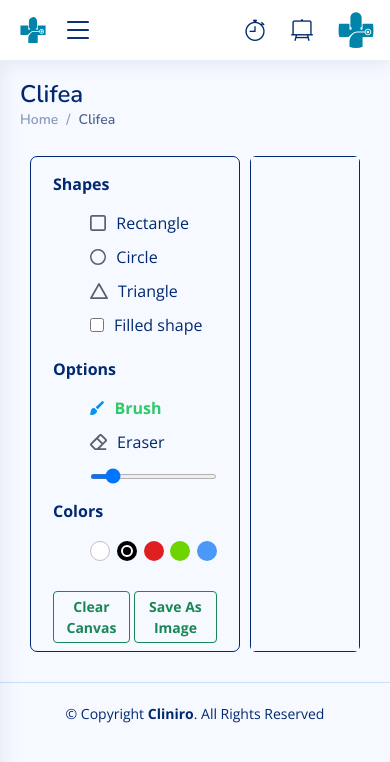
After one commit to balirampansare/cliniro-php, a PHP site: page /doctor/scratchpad.php in a window 390 px wide. The commit adds this page. Shown: the top 762 px of the page. Run offline with PHP 8.4, Linux system fonts and the light colour scheme; the visitor is signed in with stand-in values (Sample User, id 1); data that the repository does not hold is empty; some libraries are stand-ins or nearby versions.

Commit message:
added scratchpad link in sidebar

```diff
--- a/doctor/add-patient.php
+++ b/doctor/add-patient.php
@@ -322,7 +322,7 @@ error:function (){}
       </li>
 
       <li class="nav-item">
-        <a class="nav-link collapsed" href="#">
+        <a class="nav-link collapsed" href="scratchpad.php">
           <i class="bi bi-easel2"></i>
           <span>drawing-board</span>
         </a>
--- a/doctor/appointments.php
+++ b/doctor/appointments.php
@@ -268,7 +268,7 @@ if(strlen($_SESSION['id']==0)) {
       </li>
 
       <li class="nav-item">
-        <a class="nav-link collapsed" href="#">
+        <a class="nav-link collapsed" href="scratchpad.php">
           <i class="bi bi-easel2"></i>
           <span>drawing-board</span>
         </a>
--- a/doctor/beupdated.php
+++ b/doctor/beupdated.php
@@ -268,7 +268,7 @@ if(strlen($_SESSION['id']==0)) {
       </li>
 
       <li class="nav-item">
-        <a class="nav-link collapsed" href="#">
+        <a class="nav-link collapsed" href="scratchpad.php">
           <i class="bi bi-easel2"></i>
           <span>drawing-board</span>
         </a>
--- a/doctor/contactus.php
+++ b/doctor/contactus.php
@@ -275,7 +275,7 @@ if(strlen($_SESSION['id']==0)) {
       </li>
 
       <li class="nav-item">
-        <a class="nav-link collapsed" href="#">
+        <a class="nav-link collapsed" href="scratchpad.php">
           <i class="bi bi-easel2"></i>
           <span>drawing-board</span>
         </a>
--- a/doctor/doctor-change-password.php
+++ b/doctor/doctor-change-password.php
@@ -320,7 +320,7 @@ else
       </li>
 
       <li class="nav-item">
-        <a class="nav-link collapsed" href="#">
+        <a class="nav-link collapsed" href="scratchpad.php">
           <i class="bi bi-easel2"></i>
           <span>drawing-board</span>
         </a>
--- a/doctor/doctor-profile.php
+++ b/doctor/doctor-profile.php
@@ -293,7 +293,7 @@ if($sql)
       </li>
 
       <li class="nav-item">
-        <a class="nav-link collapsed" href="#">
+        <a class="nav-link collapsed" href="scratchpad.php">
           <i class="bi bi-easel2"></i>
           <span>drawing-board</span>
         </a>
--- a/doctor/doctorlanding.php
+++ b/doctor/doctorlanding.php
@@ -268,7 +268,7 @@ if(strlen($_SESSION['id']==0)) {
       </li>
 
       <li class="nav-item">
-        <a class="nav-link collapsed" href="#">
+        <a class="nav-link collapsed" href="scratchpad.php">
           <i class="bi bi-easel2"></i>
           <span>drawing-board</span>
         </a>
--- a/doctor/manage-patient.php
+++ b/doctor/manage-patient.php
@@ -268,7 +268,7 @@ if(strlen($_SESSION['id']==0)) {
       </li>
 
       <li class="nav-item">
-        <a class="nav-link collapsed" href="#">
+        <a class="nav-link collapsed" href="scratchpad.php">
           <i class="bi bi-easel2"></i>
           <span>drawing-board</span>
         </a>
--- a/doctor/plain.php
+++ b/doctor/plain.php
@@ -268,7 +268,7 @@ if(strlen($_SESSION['id']==0)) {
       </li>
 
       <li class="nav-item">
-        <a class="nav-link collapsed" href="#">
+        <a class="nav-link collapsed" href="scratchpad.php">
           <i class="bi bi-easel2"></i>
           <span>drawing-board</span>
         </a>
--- a/doctor/prescriptions.php
+++ b/doctor/prescriptions.php
@@ -314,7 +314,7 @@ if(isset($_POST['submit']))
       </li>
 
       <li class="nav-item">
-        <a class="nav-link collapsed" href="#">
+        <a class="nav-link collapsed" href="scratchpad.php">
           <i class="bi bi-easel2"></i>
           <span>drawing-board</span>
         </a>
--- /dev/null
+++ b/doctor/scratchpad.php
@@ -0,0 +1,441 @@
+<?php
+session_start();
+error_reporting(0);
+include('include/config.php');
+if(strlen($_SESSION['id']==0)) {
+ header('location:doctorlogout.php');
+  } else{
+
+
+?>
+
+<!DOCTYPE html>
+<html lang="en">
+
+<head>
+  <meta charset="utf-8">
+  <meta content="width=device-width, initial-scale=1.0" name="viewport">
+
+  <title>Cliniro</title>
+  <meta content="" name="description">
+  <meta content="" name="keywords">
+
+  <!-- Favicons -->
+  <link href="assets/img/logo.svg" rel="icon">
+  <!--link href="assets/img/apple-touch-icon.png" rel="apple-touch-icon"-->
+
+  <!-- Google Fonts -->
+  <link href="https://fonts.gstatic.com" rel="preconnect">
+  <link href="https://fonts.googleapis.com/css?family=Open+Sans:300,300i,400,400i,600,600i,700,700i|Nunito:300,300i,400,400i,600,600i,700,700i|Poppins:300,300i,400,400i,500,500i,600,600i,700,700i" rel="stylesheet">
+
+  <!-- Vendor CSS Files -->
+  <link href="assets/vendor/bootstrap/css/bootstrap.min.css" rel="stylesheet">
+  <link href="assets/vendor/bootstrap-icons/bootstrap-icons.css" rel="stylesheet">
+  <link href="assets/vendor/boxicons/css/boxicons.min.css" rel="stylesheet">
+  <link href="assets/vendor/quill/quill.snow.css" rel="stylesheet">
+  <link href="assets/vendor/quill/quill.bubble.css" rel="stylesheet">
+  <link href="assets/vendor/remixicon/remixicon.css" rel="stylesheet">
+  <link href="assets/vendor/simple-datatables/style.css" rel="stylesheet">
+
+  <!-- Template Main CSS File -->
+  <link href="assets/css/style.css" rel="stylesheet">
+
+
+  <script data-require="jquery@*" data-semver="3.0.0" src="https://cdnjs.cloudflare.com/ajax/libs/jquery/3.0.0/jquery.js"></script>
+    <link rel="stylesheet" type="text/css" href="http://ajax.aspnetcdn.com/ajax/jquery.dataTables/1.9.4/css/jquery.dataTables.css" />
+    <script type="text/javascript" charset="utf8" src="//cdn.datatables.net/1.10.12/js/jquery.dataTables.js"></script>
+
+
+</head>
+
+<!--script>
+  const uid = sessionStorage.getItem("uid")
+
+  if (uid == null){
+    window.location.href = "pages-login.html"
+  }
+</script-->
+
+<body>
+
+  <!-- ======= Header ======= -->
+  <header id="header" class="header fixed-top d-flex align-items-center">
+
+    <div class="d-flex align-items-center justify-content-between">
+      <a href="index.html" class="logo d-flex align-items-center">
+        <img src="assets/img/logo.svg" alt="">
+        <span class="d-none d-lg-block">Cliniro</span>
+      </a>
+      <i class="bi bi-list toggle-sidebar-btn"></i>
+    </div><!-- End Logo -->
+
+    <nav class="header-nav ms-auto">
+      <ul class="d-flex align-items-center">
+
+        <li class="nav-item dropdown">
+
+          <a class="nav-link nav-icon" href="#" data-bs-toggle="dropdown">
+            <i class="bi bi-stopwatch"></i>
+            <!--span class="badge bg-primary badge-number">4</span-->
+          </a><!-- End Notification Icon -->
+        </li><!-- End Notification Nav -->
+
+        <li class="nav-item dropdown">
+
+          <a class="nav-link nav-icon" href="#" data-bs-toggle="dropdown">
+            <i class="bi bi-easel2"></i>
+            <!--span class="badge bg-success badge-number">3</span-->
+          </a><!-- End Messages Icon -->
+        </li><!-- End Messages Nav -->
+
+        <li class="nav-item dropdown pe-3">
+
+          <a class="nav-link nav-profile d-flex align-items-center pe-0" href="#" data-bs-toggle="dropdown">
+            <img src="assets/img/logo copy.svg" alt="Profile" class="rounded-circle">
+            <span class="d-none d-md-block dropdown-toggle ps-2">
+            <?php $query=mysqli_query($con,"select doctorName from doctors where id='".$_SESSION['id']."'");
+            while($row=mysqli_fetch_array($query))
+            {
+	            echo $row['doctorName'];
+            }?>
+            </span>
+          </a><!-- End Profile Iamge Icon -->
+
+          <ul class="dropdown-menu dropdown-menu-end dropdown-menu-arrow profile">
+            <li class="dropdown-header">
+              <h6>
+              <?php $query=mysqli_query($con,"select doctorName from doctors where id='".$_SESSION['id']."'");
+            while($row=mysqli_fetch_array($query))
+            {
+	            echo $row['doctorName'];
+            }?>
+              </h6>
+              <span>
+              <?php $query=mysqli_query($con,"select specilization from doctors where id='".$_SESSION['id']."'");
+            while($row=mysqli_fetch_array($query))
+            {
+	            echo $row['specilization'];
+            }?> <span>Specialist</span>
+              </span>
+            </li>
+            <li>
+              <hr class="dropdown-divider">
+            </li>
+            <li>
+              <a class="dropdown-item d-flex align-items-center" href="doctor-profile.php">
+                <i class="bi bi-person"></i>
+                <span>My Profile</span>
+              </a>
+            </li>
+            <li>
+              <hr class="dropdown-divider">
+            </li>
+            <li>
+              <a class="dropdown-item d-flex align-items-center" href="#">
+                <i class="bi bi-question-circle"></i>
+                <span>Need Help?</span>
+              </a>
+            </li>
+            <li>
+              <hr class="dropdown-divider">
+            </li>
+            <li>
+              <a class="dropdown-item d-flex align-items-center" href="doctor-change-password.php">
+                <i class="bi bi-gear"></i>
+                <span>Change password</span>
+              </a>
+            </li>
+              <hr class="dropdown-divider">
+            </li>
+
+            <li>
+              <a class="dropdown-item d-flex align-items-center" href="doctorlogout.php" id="logout-btn">
+                <i class="bi bi-box-arrow-right"></i>
+                <span>Sign Out</span>
+              </a>
+            </li>
+
+          </ul><!-- End Profile Dropdown Items -->
+        </li><!-- End Profile Nav -->
+
+      </ul>
+    </nav><!-- End Icons Navigation -->
+
+  </header><!-- End Header -->
+
+
+  <!-- ======= Sidebar ======= -->
+  <aside id="sidebar" class="sidebar">
+
+    <ul class="sidebar-nav" id="sidebar-nav">
+
+      <li class="nav-item">
+        <a class="nav-link collapsed " href="doctorlanding.php">
+          <i class="bi bi-grid"></i>
+          <span>Clifea</span>
+        </a>
+      </li><!-- End Dashboard Nav -->
+
+
+      <li class="nav-item">
+        <a class="nav-link collapsed"  href="dashboard.php">
+          <i class="bi bi-bar-chart"></i><span>Dashboard</span>
+        </a>
+      </li><!-- End Charts Nav -->
+
+      <li class="nav-item">
+        <a class="nav-link collapsed" data-bs-target="#forms-nav" data-bs-toggle="collapse" href="#">
+          <i class="bi bi-journal-text"></i><span>Patients</span><i class="bi bi-chevron-down ms-auto"></i>
+        </a>
+        <ul id="forms-nav" class="nav-content collapse " data-bs-parent="#sidebar-nav">
+          <li>
+            <a href="manage-patient.php">
+              <i class="bi bi-circle"></i><span>All Patients</span>
+            </a>
+          </li>
+          <li>
+            <a href="appointments.php">
+              <i class="bi bi-circle"></i><span>Appointments</span>
+            </a>
+          </li>
+          <li>
+            <a href="add-patient.php">
+              <i class="bi bi-circle"></i><span>Add Patient</span>
+            </a>
+          </li>
+          <li>
+            <a href="search-patient.php">
+              <i class="bi bi-circle"></i><span>Search Patient</span>
+            </a>
+          </li>
+        </ul>
+      </li><!-- End Forms Nav -->
+
+      <li class="nav-item">
+        <a class="nav-link collapsed" data-bs-target="#tables-nav" data-bs-toggle="collapse" href="#">
+          <i class="bi bi-layout-text-window-reverse"></i><span>Schedules</span><i class="bi bi-chevron-down ms-auto"></i>
+        </a>
+        <ul id="tables-nav" class="nav-content collapse " data-bs-parent="#sidebar-nav">
+          <li>
+            <a href="#">
+              <i class="bi bi-circle"></i><span>Kanban</span>
+            </a>
+          </li>
+          <li>
+            <a href="#">
+              <i class="bi bi-circle"></i><span>Notes</span>
+            </a>
+          </li>
+        </ul>
+      </li><!-- End Tables Nav -->
+
+
+
+      <li class="nav-item">
+        <a class="nav-link collapsed" data-bs-target="#icons-nav" data-bs-toggle="collapse" href="#">
+          <i class="bi bi-gem"></i><span>Inventory</span><i class="bi bi-chevron-down ms-auto"></i>
+        </a>
+        <ul id="icons-nav" class="nav-content collapse " data-bs-parent="#sidebar-nav">
+          <li>
+            <a href="#">
+              <i class="bi bi-circle"></i><span>Doctors Inventory</span>
+            </a>
+          </li>
+        </ul>
+      </li><!-- End Icons Nav -->
+
+      <li class="nav-heading">CliFea</li>
+
+      <li class="nav-item">
+        <a class="nav-link collapsed" href="beupdated.php">
+          <i class="bi bi-newspaper"></i>
+          <span>Be Updated</span>
+        </a>
+      </li>
+
+      <li class="nav-item">
+        <a class="nav-link collapsed" href="#">
+          <i class="bi bi-calculator"></i>
+          <span>Calci</span>
+        </a>
+      </li>
+
+      <li class="nav-item">
+        <a class="nav-link collapsed" href="#">
+          <i class="bi bi-heart-pulse"></i>
+          <span>Desease Info</span>
+        </a>
+      </li>
+
+      <li class="nav-item">
+        <a class="nav-link collapsed" href="scratchpad.php">
+          <i class="bi bi-easel2"></i>
+          <span>drawing-board</span>
+        </a>
+      </li>
+
+      <li class="nav-item">
+        <a class="nav-link collapsed" href="#">
+          <i class="bi bi-stopwatch"></i>
+          <span>Stop Watch</span>
+        </a>
+      </li>
+
+      <hr>
+
+      <li class="nav-item">
+        <a class="nav-link collapsed" href="doctor-profile.php">
+          <i class="bi bi-person"></i>
+          <span>Profile</span>
+        </a>
+      </li><!-- End Profile Page Nav -->
+
+      <li class="nav-item">
+        <a class="nav-link collapsed" href="faq.html">
+          <i class="bi bi-question-circle"></i>
+          <span>F.A.Q</span>
+        </a>
+      </li><!-- End F.A.Q Page Nav -->
+
+
+      <li class="nav-item">
+        <a class="nav-link collapsed" href="contactus.php">
+          <i class="bi bi-envelope"></i>
+          <span>Contact</span>
+        </a>
+      </li><!-- End Contact Page Nav -->
+
+      <li class="nav-item">
+        <a class="nav-link collapsed" href="doctorlogout.php">
+          <i class="bi bi-box-arrow-in-right"></i>
+          <span>Sign Out</span>
+        </a>
+      </li><!-- End Login Page Nav -->
+    </ul>
+
+  </aside><!-- End Sidebar-->
+
+  <main id="main" class="main">
+
+<div class="pagetitle">
+  <h1>Clifea</h1>
+  <nav>
+    <ol class="breadcrumb">
+      <li class="breadcrumb-item"><a href="index.html">Home</a></li>
+      <li class="breadcrumb-item active">Clifea</li>
+    </ol>
+  </nav>
+</div><!-- End Page Title -->
+
+<section class="section dashboard">
+
+<!-- -------------------------------------------START OF DRAWING PAD ROW------------- -->
+
+<div class="container2 mt-3">
+
+<section class="tools-board">
+<div class="drawrow">
+  <label class="title">Shapes</label>
+  <ul class="options">
+    <li class="option tool" id="rectangle">
+      <img src="assets/img/rectangle.svg" alt="">
+      <span>Rectangle</span>
+    </li>
+    <li class="option tool" id="circle">
+      <img src="assets/img/circle.svg" alt="">
+      <span>Circle</span>
+    </li>
+    <li class="option tool" id="triangle">
+      <img src="assets/img/triangle.svg" alt="">
+      <span>Triangle</span>
+    </li>
+    <li class="option">
+      <input type="checkbox" id="fill-color" name="fill-color">
+      <label for="fill-color">Filled shape</label>
+    </li>
+  </ul>
+</div>
+<div class="drawrow">
+  <label class="title">Options</label>
+  <ul class="options">
+    <li class="option active tool" id="brush">
+      <img src="assets/img/brush.svg" alt="">
+      <span>Brush</span>
+    </li>
+    <li class="option tool" id="eraser">
+      <img src="assets/img/eraser.svg" alt="">
+      <span>Eraser</span>
+    </li>
+    <li class="option">
+      <input type="range" id="size-slider" min="1" max="30" value="5">
+    </li>
+  </ul>
+</div>
+<div class="drawrow colors">
+  <label class="title">Colors</label>
+  <ul class="options">
+    <li class="option"></li>
+    <li class="option selected"></li>
+    <li class="option"></li>
+    <li class="option"></li>
+    <li class="option">
+      <input type="color" id="color-picker" value="#4A98F7">
+    </li>
+  </ul>
+</div>
+<div class="d-flex my-2">
+  <button class="btn btn-outline-success fw-bold btn-sm" id="clear-canvas">Clear Canvas</button>
+  <button class="btn btn-outline-success fw-bold btn-sm ms-1" id="save-img">Save As Image</button>
+</div>
+</section>
+
+<section class="drawing-board rounded">
+<canvas></canvas>
+</section>
+
+</div>
+
+
+</section>
+
+</main><!-- End #main -->
+
+
+
+
+
+
+    <!-- ======= Footer ======= -->
+  <footer id="footer" class="footer">
+    <div class="copyright">
+      &copy; Copyright <strong><span>Cliniro</span></strong>. All Rights Reserved
+    </div>
+  </footer><!--End Footer-->
+
+  <a href="#" class="back-to-top d-flex align-items-center justify-content-center"><i class="bi bi-arrow-up-short"></i></a>
+
+  <!-- Vendor JS Files -->
+  <script src="assets/vendor/apexcharts/apexcharts.min.js"></script>
+  <script src="assets/vendor/bootstrap/js/bootstrap.bundle.min.js"></script>
+  <script src="assets/vendor/chart.js/chart.umd.js"></script>
+  <script src="assets/vendor/echarts/echarts.min.js"></script>
+  <script src="assets/vendor/quill/quill.min.js"></script>
+  <script src="assets/vendor/simple-datatables/simple-datatables.js"></script>
+  <script src="assets/vendor/tinymce/tinymce.min.js"></script>
+  <script src="assets/vendor/php-email-form/validate.js"></script>
+  <script src="assets/js/tablesearch.js"></script>
+
+  <script src="https://unpkg.com/sweetalert/dist/sweetalert.min.js"></script>
+
+
+  <!--firebase files-->
+  <script src="assets/js/config.js"></script>
+  <!-- Template Main JS File -->
+
+  <script src="assets/js/main.js"></script>
+
+</body>
+
+</html>
+
+<?php } ?>
--- a/doctor/search-patient.php
+++ b/doctor/search-patient.php
@@ -268,7 +268,7 @@ if(strlen($_SESSION['id']==0)) {
       </li>
 
       <li class="nav-item">
-        <a class="nav-link collapsed" href="#">
+        <a class="nav-link collapsed" href="scratchpad.php">
           <i class="bi bi-easel2"></i>
           <span>drawing-board</span>
         </a>
--- a/doctor/view-patient.php
+++ b/doctor/view-patient.php
@@ -304,7 +304,7 @@ header("location:manage-patient.php");
       </li>
 
       <li class="nav-item">
-        <a class="nav-link collapsed" href="#">
+        <a class="nav-link collapsed" href="scratchpad.php">
           <i class="bi bi-easel2"></i>
           <span>drawing-board</span>
         </a>
--- a/doctor/view-prescriptions.php
+++ b/doctor/view-prescriptions.php
@@ -312,7 +312,7 @@ if(isset($_POST['submit']))
       </li>
 
       <li class="nav-item">
-        <a class="nav-link collapsed" href="#">
+        <a class="nav-link collapsed" href="scratchpad.php">
           <i class="bi bi-easel2"></i>
           <span>drawing-board</span>
         </a>
```
